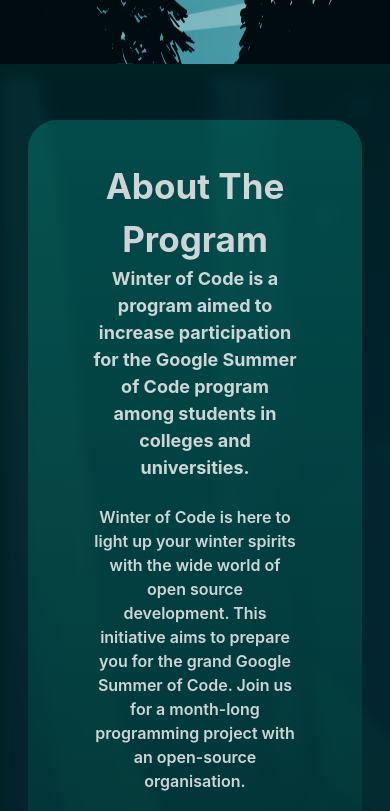
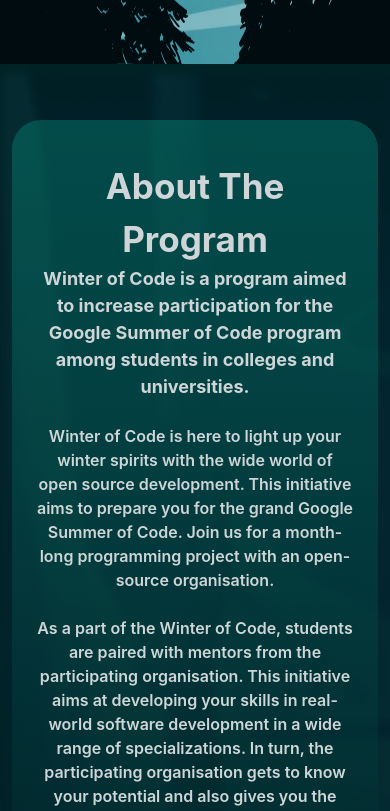
Before and after one commit to winterofcode/2022, a React (Create React App) app: page / in a window 390 px wide. Shown: the part 780-1591 px from the top of the page. Built offline with nearby package versions, Linux system fonts and the light colour scheme; the HTML template or start-up script is replaced by a standard one.

Commit message:
adjusted paddings

```diff
--- a/src/components/About Data/Build.js
+++ b/src/components/About Data/Build.js
@@ -7,7 +7,7 @@
 const Build = () => {
   return (
     <Box bg="#012325" color="white">
-      <Box p={10} m={10} mt={0} textAlign={"center"} color="white">
+      <Box p={{base: 2, md:10}} m={10} mt={0} textAlign={"center"} color="white">
         <Box>
           <Text fontSize="3xl" fontWeight={600}>
             Let's Build Something Awesome Together
--- a/src/components/About Data/Program.js
+++ b/src/components/About Data/Program.js
@@ -20,10 +20,10 @@
       filter={"drop-shadow(0px 7px 4px rgba(0, 0, 0, 0.25))"}
     >
       <Box
-        mx={7}
+        mx={{base: 3, md:7}}
         my={14}
         py={10}
-        px={16}
+        px={{base: 6, md:16}}
         maxW={"1100px"}
         backdropFilter={"blur(50px) backdropSaturate(200%)"}
         bg="linear-gradient(180deg, rgba(8, 140, 127, 0.5) 0%, rgba(1, 35, 37, 0.5) 100%);"
```
